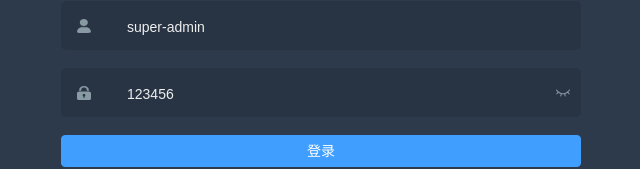
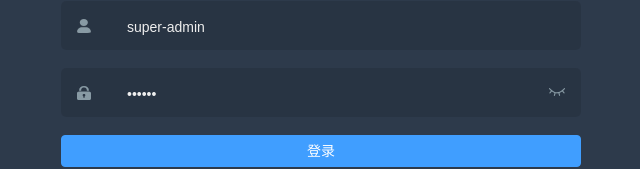
Before and after one commit to somepeopleHavingDream/mooc-admin, a Vue app: page /#/login in a window 1280 px wide. Shown: the part 236-405 px from the top of the page, without its empty margins (319-959 px from the left). Built offline with nearby package versions, Linux system fonts and the light colour scheme.

Commit message:
feat: 项目架构之搭建登录架构解决方案与实现-密码框状态通用处理

```diff
--- a/src/views/login/index.vue
+++ b/src/views/login/index.vue
@@ -9,17 +9,27 @@
         <span class="svg-container">
           <svg-icon icon="user"></svg-icon>
         </span>
-        <el-input placeholder="username" name="username" type="text" v-model="loginForm.username"></el-input>
+        <el-input
+          placeholder="username"
+          name="username"
+          type="text"
+          v-model="loginForm.username"
+        ></el-input>
       </el-form-item>
       <!-- password -->
       <el-form-item prop="password">
         <span class="svg-container">
           <svg-icon icon="password"></svg-icon>
         </span>
-        <el-input placeholder="password" name="password" v-model="loginForm.password"></el-input>
+        <el-input
+          placeholder="password"
+          name="password"
+          :type="passwordType"
+          v-model="loginForm.password"
+        ></el-input>
         <span class="show-pwd">
-          <span class="svg-container">
-            <svg-icon icon="eye"></svg-icon>
+          <span class="svg-container" @click="onChangePwdType">
+            <svg-icon :icon="passwordType === 'password' ? 'eye' : 'eye-open'"></svg-icon>
           </span>
         </span>
       </el-form-item>
@@ -58,6 +68,22 @@ const loginRules = ref({
     }
   ]
 })
+
+// 处理密码框文本显示
+const passwordType = ref('password')
+
+// template 中绑定的方法，直接声明即可
+const onChangePwdType = () => {
+  console.log('onChangePwdType')
+
+  // 当 passwordType 的值为 password 时，改为 text
+  // 使用 ref 声明的数据，在 script 中使用时，需要加 value 来获取具体的值，但是在 template 中使用的时候，不需要加 value
+  if (passwordType.value === 'password') {
+    passwordType.value = 'text'
+  } else {
+    passwordType.value = 'password'
+  }
+}
 </script>
 
 <style lang="scss" scoped>
@@ -95,7 +121,7 @@ $cursor: #fff;
       .el-input__wrapper {
         background-color: rgba(0, 0, 0, 0);
         box-shadow: none;
-        // border: none;
+        width: 85%;
       }
 
       input {
@@ -130,10 +156,9 @@ $cursor: #fff;
     }
   }
 
-  .show_pwd {
+  .show-pwd {
     position: absolute;
     right: 10px;
-    top: 7px;
     font-size: 16px;
     color: $dark_gray;
     cursor: pointer;
```
